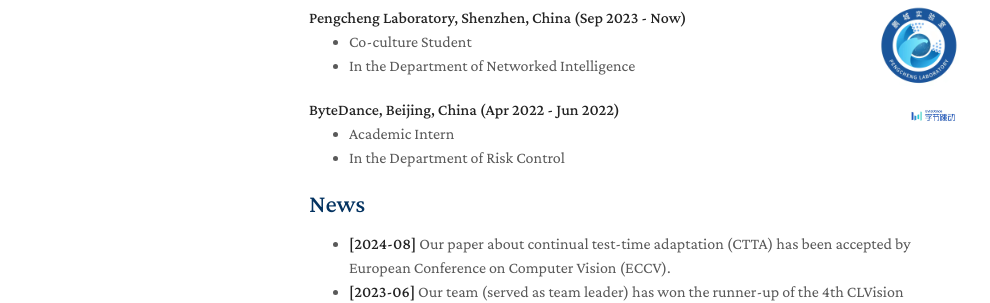
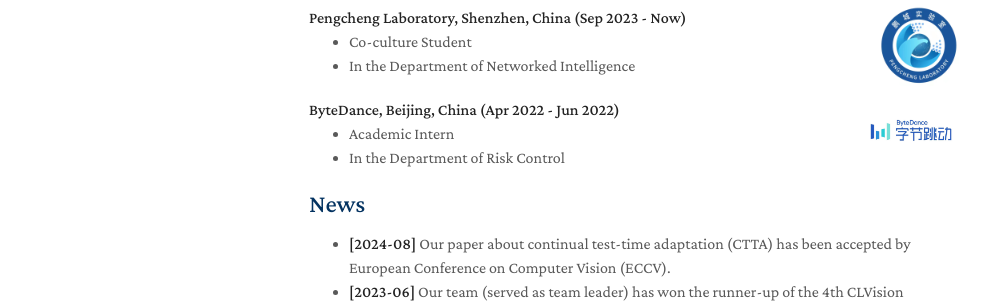
Before and after one commit to z1358/z1358.github.io, a Jekyll site: the page built from index.md, in a window 1280 px wide. Shown: the part 599-902 px from the top of the page, without its empty margins (161-1151 px from the left). Built offline with Jekyll 4.4.1, drawn with Linux system fonts in a browser that asks for light colours; a style sheet for code colours, icons or effects is not loaded; our own code applies the rules of GitHub Pages for plain Markdown files.

Commit message:
Update index.md

```diff
--- a/index.md
+++ b/index.md
@@ -54,7 +54,7 @@ I'm Zhilin Zhu (朱之林), a Ph.D. candidate in the VIR Group, Harbin Institute
 <div align="left">
         <strong> ByteDance, Beijing, China  (Apr 2022 - Jun 2022) </strong>
           <a target="_blank" rel="external">
-            <img border="0" src="assets/img/bytedance_logo.jpg" align="right" height="35">
+            <img border="0" src="assets/img/bytedance_logo.jpg" align="right" height="65">
           </a>
         <ul>
         <li>
```
